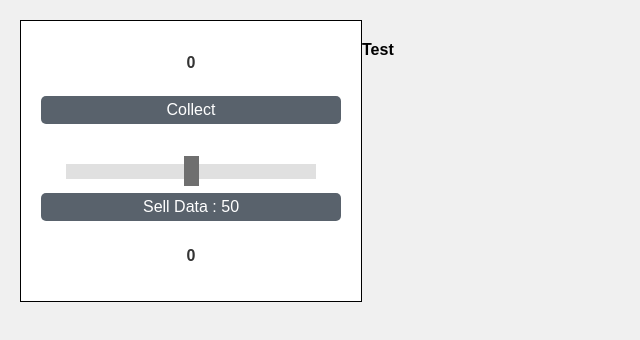
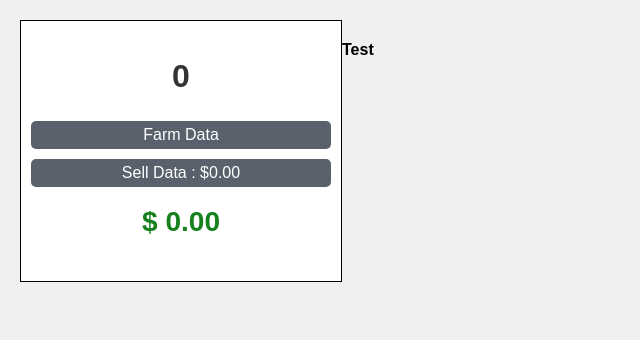
Before and after one commit to Tyger-Git/Data-Farmer, a website: page Data Farmer/wwwroot/game.html in a window 1280 px wide. Shown: the whole page, without its empty margins (0-640 px from the left). Drawn offline with Linux system fonts and the light colour scheme.

Commit message:
Rework counters module

```diff
--- a/Data Farmer/wwwroot/game.html
+++ b/Data Farmer/wwwroot/game.html
@@ -8,14 +8,13 @@
 <body>
     <div id="counters">
         <h2 id="bCounter">0</h2>
-        <button id="collect-btn">Collect</button>
-        <input type="range" min="0" id="cashOutRange">
+        <button id="collect-btn">Farm Data</button>
         <button id="cashout-btn">Sell Data : <span id="cashOutVal"></span></button>
-        <h3 id="cashCounter">0</h3>
+        <h3><span id="cashCounter">$ 0.00</span></h3>
     </div>
-    <script src="game.js"></script>
     <div id="conversionValue">
         <h4>Test</h4>
     </div>
+    <script src="game.js"></script>
 </body>
 </html>
--- a/Data Farmer/wwwroot/game.js
+++ b/Data Farmer/wwwroot/game.js
@@ -10,33 +10,28 @@ let gameState = {
 
 //Early Initializations
 let maxCashOut = formatCash(gameState.clicks * gameState.cashOutMulti);
+let output = document.getElementById("cashOutVal");
+output.innerHTML = maxCashOut;
 
 // Collect Button
 document.getElementById('collect-btn').addEventListener('click', function () {
     gameState.clicks++;
     // Update the counter display
     document.getElementById('bCounter').innerText = formatBytes(gameState.clicks);
+    // Update the Cash Out Value
+    output.innerHTML = formatCash(gameState.clicks * gameState.cashOutMulti);
 });
+
 // Cash Out Button
 document.getElementById('cashout-btn').addEventListener('click', function () {
-    gameState.cash = gameState.cash + (gameState.clicks * gameState.cashOutMulti);
+    let cashToAdd = (gameState.clicks * gameState.cashOutMulti);
+    gameState.cash = gameState.cash + cashToAdd;
     gameState.clicks = 0;
     // Update the counters
     document.getElementById('cashCounter').innerText = formatCash(gameState.cash);
     document.getElementById('bCounter').innerText = formatBytes(gameState.clicks);
+    output.innerHTML = formatCash(gameState.clicks * gameState.cashOutMulti);
 });
-
-//Slider for CashOut
-let slider = document.getElementById("cashOutRange");
-slider.max = maxCashOut;
-slider.value = maxCashOut; //Initial Value
-let output = document.getElementById("cashOutVal");
-//Display Default Slider Value
-output.innerHTML = slider.value;
-// Update the slider value (each time you drag the slider handle)
-slider.oninput = function () {
-    output.innerHTML = this.value;
-}
 
 // Define the units and their thresholds
 const units = [
--- a/Data Farmer/wwwroot/style.css
+++ b/Data Farmer/wwwroot/style.css
@@ -10,7 +10,7 @@ body {
 
 #counters {
     text-align: center;
-    padding: 20px;
+    padding: 10px;
     border: 1px solid #000;
     background-color: #fff;
     width: 300px;
@@ -18,18 +18,17 @@ body {
 }
 
 #bCounter {
-    font-size: 1em;
+    font-size: 2em;
     color: #333;
 }
 
 #cashCounter {
-    padding-top: 10px;
-    font-size: 1em;
-    color: #333;
+    padding-top: 0px;
+    font-size: 1.5em;
+    color: #17811d;
 }
 
 #collect-btn {
-    margin-top: 10px;
     width: 300px;
     padding: 5px 10px;
     font-size: 1em;
@@ -73,20 +72,16 @@ body {
 #cashOutRange {
     margin-top: 40px;
     width: 250px;
-}
-/*Style for the sliders*/
-input[type=range] {
     -webkit-appearance: none; /* Remove default appearance */
     width: 100%; /* Full-width */
     height: 15px; /* Specified height */
     background: #d3d3d3; /* Grey background */
-    outline: thin; /* Remove outline */
     opacity: 0.7; /* Set transparency (for mouse-over interaction) */
     -webkit-transition: .2s; /* 0.2 seconds transition on hover */
     transition: opacity .2s;
 }
 
-input[type=range]::-webkit-slider-thumb { /*Safari*/
+#cashOutRange::-webkit-slider-thumb { /*Safari*/
     -webkit-appearance: none; /* Remove default appearance */
     appearance: none;
     width: 15px; /* Set a specific slider handle width */
@@ -95,7 +90,7 @@ input[type=range]::-webkit-slider-thumb { /*Safari*/
     cursor: pointer; /* Cursor on hover */
 }
 
-input[type=range]::-moz-range-thumb { /* Firefox */
+#cashOutRange::-moz-range-thumb { /* Firefox */
     width: 25px; /* Set a specific slider handle width */
     height: 25px; /* Slider handle height */
     background: #d3d3d3; /* Grey background */
```
